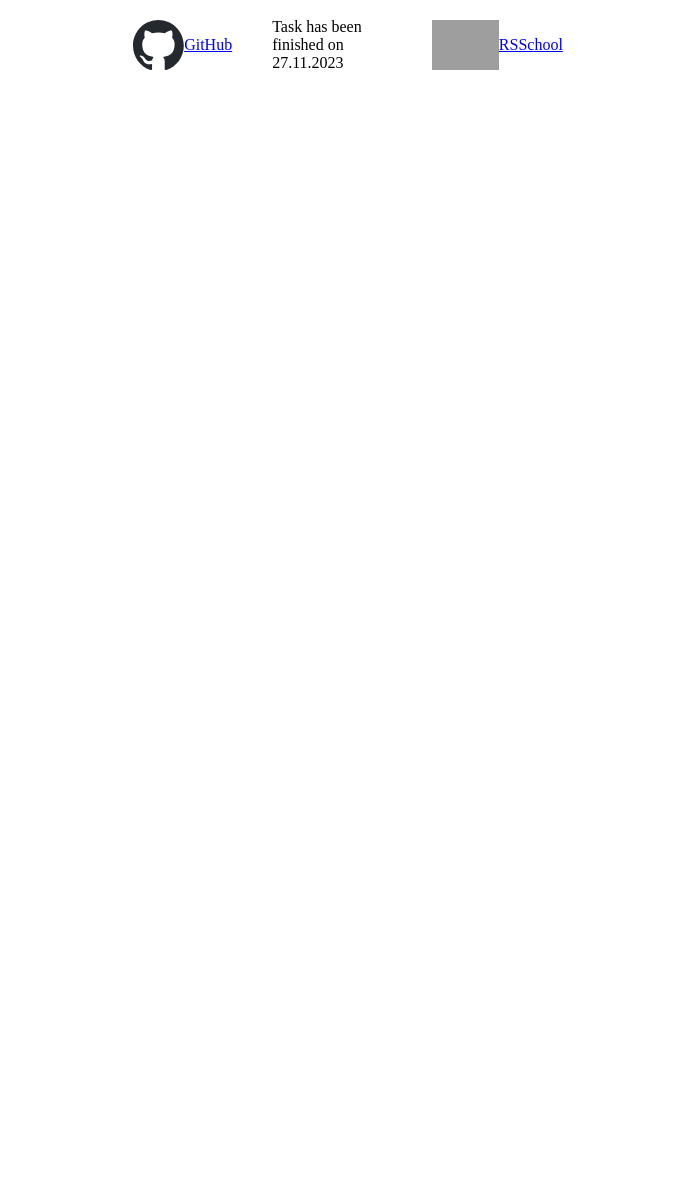
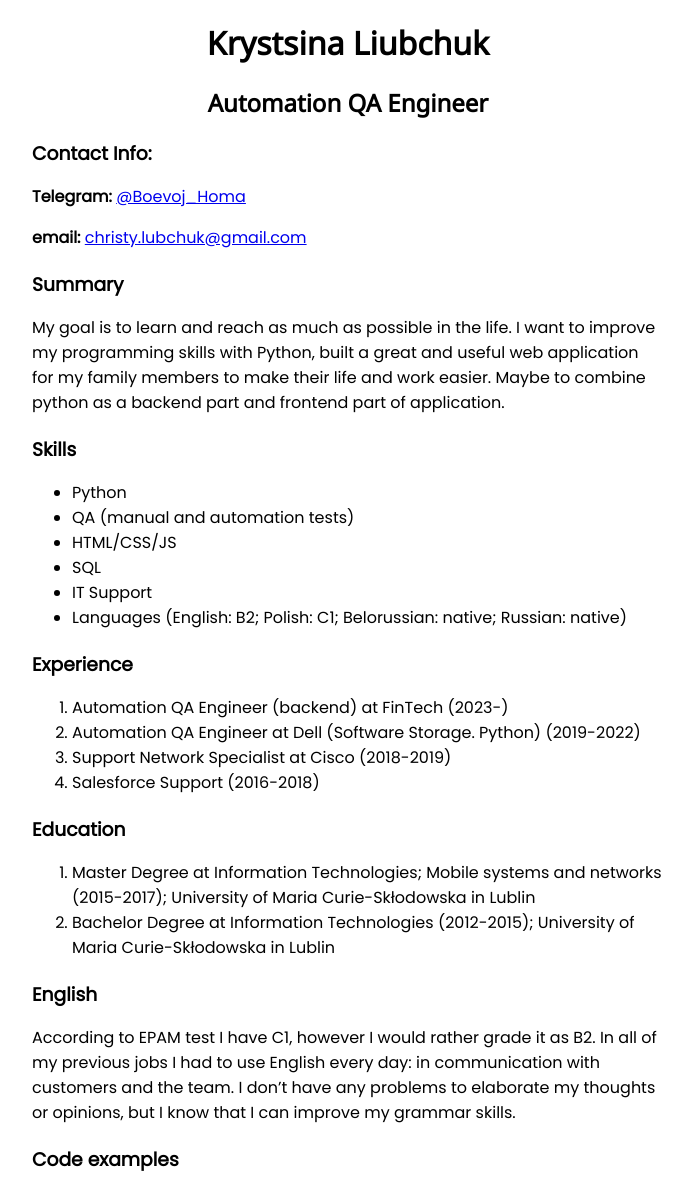
Before and after one commit to BattleHamster/rsschool-cv, a plain HTML site: page index.html in a window 1280 px wide. Shown: the top 1177 px of the page, without its empty margins (292-984 px from the left). Before the commit the page ends 800 px from the top, so only its background shows below. Drawn offline with Linux system fonts and the light colour scheme; grey boxes are pictures that could not be loaded.

Commit message:
feat: Filled all required blocks; Added styling

```diff
--- a/index.html
+++ b/index.html
@@ -8,7 +8,103 @@
 </head>
 <body>
 <div class="horizontal-centered-block">
+    <main>
+        <div class="title-block">
+        <h1 id="krystsina-liubchuk">Krystsina Liubchuk</h1>
+        <h2 id="automation-qa-engineer">Automation QA Engineer</h2>
+        </div>
+        <div class="contacts-block">
+        <h3 id="contact-info">Contact Info:</h3>
+        <p><strong>Telegram:</strong> <a href="https://t.me/Boevoj_Homa">@Boevoj_Homa</a></p>
 
+        <p><strong>email:</strong> <a href="mailto:christy.lubchuk@gmail.com">christy.lubchuk@gmail.com</a></p>
+        </div>
+
+<div class="summary-block">
+    <h3 id="summary">Summary</h3>
+    <p>My goal is to learn and reach as much as possible in the life.
+        I want to improve my programming skills with Python, built a great and useful web application for my family members to make their life and work easier.
+        Maybe to combine python as a backend part and frontend part of application.</p>
+</div>
+
+        <div class="skills-block">
+            <h3 id="skills">Skills</h3>
+            <ul>
+                <li>Python</li>
+                <li>QA (manual and automation tests)</li>
+                <li>HTML/CSS/JS</li>
+                <li>SQL</li>
+                <li>IT Support</li>
+                <li>Languages (English: B2; Polish: C1; Belorussian: native; Russian: native)</li>
+            </ul>
+        </div>
+    <div class="experience-block">
+        <h3 id="experience">Experience</h3>
+
+        <ol>
+            <li>Automation QA Engineer (backend) at FinTech (2023-)</li>
+            <li>Automation QA Engineer at Dell (Software Storage. Python) (2019-2022)</li>
+            <li>Support Network Specialist at Cisco (2018-2019)</li>
+            <li>Salesforce Support (2016-2018)</li>
+        </ol>
+    </div>
+
+<div class="education-block">
+
+    <h3 id="education">Education</h3>
+    <ol>
+        <li>Master Degree at Information Technologies; Mobile systems and networks (2015-2017);
+            University of Maria Curie-Skłodowska in Lublin</li>
+        <li>Bachelor Degree at Information Technologies (2012-2015);
+            University of Maria Curie-Skłodowska in Lublin</li>
+    </ol>
+</div>
+
+    <div class="english-block">
+
+        <h3 id="english">English</h3>
+        <p>According to EPAM test I have C1, however I would rather grade it as B2.
+            In all of my previous jobs I had to use English every day: in communication with customers and the team.
+            I don’t have any problems to elaborate my thoughts or opinions, but I know that I can improve my grammar skills.</p>
+    </div>
+
+        <div class="code-example-block">
+            <h3> Code examples</h3>
+            <pre>
+                <code>
+let needed_val = $('#field-input-1538173').val();
+$('.addition_filed_custom').text('Значение из поля: ' + needed_val);
+let ajax_content = '';
+
+let user_link = $('.user-name a:first-child').attr('href');
+
+    let get_field = function(user_link, needed_val) {
+    $.ajax({
+    method: "Get",
+    url: user_link,
+        beforeSend: function(jqXHR, settings) {
+        console.log("Request URL:", settings.url);
+        },
+        success: function(data) {
+        setTimeout(function () { console.log("Howdy!") }, 1000);
+        var menuPageDom = $('').append($.parseHTML(data));
+            if ( menuPageDom.find('#field-input-1538173').length > 0) {
+            console.log("Поле нашлось");
+            let test = menuPageDom.find('#field-input-1538173').val();
+            console.log("test: " + test);
+            }
+        ajax_content = $.parseHTML(data);
+        }
+    });
+};
+
+get_field(user_link, needed_val);
+                    </code>
+        </pre>
+
+        </div>
+
+    </main>
 
     <footer>
     <div class="github">
--- a/style.css
+++ b/style.css
@@ -1,28 +1,63 @@
+@import url('https://fonts.googleapis.com/css2?family=Noto+Sans&display=swap');
+@import url('https://fonts.googleapis.com/css2?family=Poppins&display=swap');
+@import url('https://fonts.googleapis.com/css2?family=Noto+Sans+Mono&display=swap');
+
 .horizontal-centered-block {
     margin: 0 auto;
+    max-width: 50%;
 }
 
+.title-block {
+    text-align: center;}
+
+h1, h2 {
+    font-family: 'Noto Sans', sans-serif;
+}
+
+h3 {
+    margin-bottom: 0px;
+    margin-top: 20px;}
+
+* {
+    font-family: 'Poppins', sans-serif;
+}
+
+.summary-block {
+    text-align: left;
+}
+
+code {
+    font-family: 'Noto Sans Mono', monospace;
+
+}
+pre {
+    background: aliceblue;
+    padding: 20px;
+
+}
 footer {
-display: flex;
+    display: flex;
     flex-direction: row;
     align-content: center;
     align-items: center;
     justify-content: center;
-    }
+}
 
 footer img {
-height: 50px;
+    height: 50px;
+    margin-right: 10px;
 }
 
 .github a,
 .school a {
     display: flex;
     align-items: center;
-    }
+}
 
 .today-date {
-max-width: 120px}
+    max-width: 120px;
+    text-align: center;}
 
 footer div {
-margin: 10px 20px;
+    margin: 10px 20px;
 }
```
